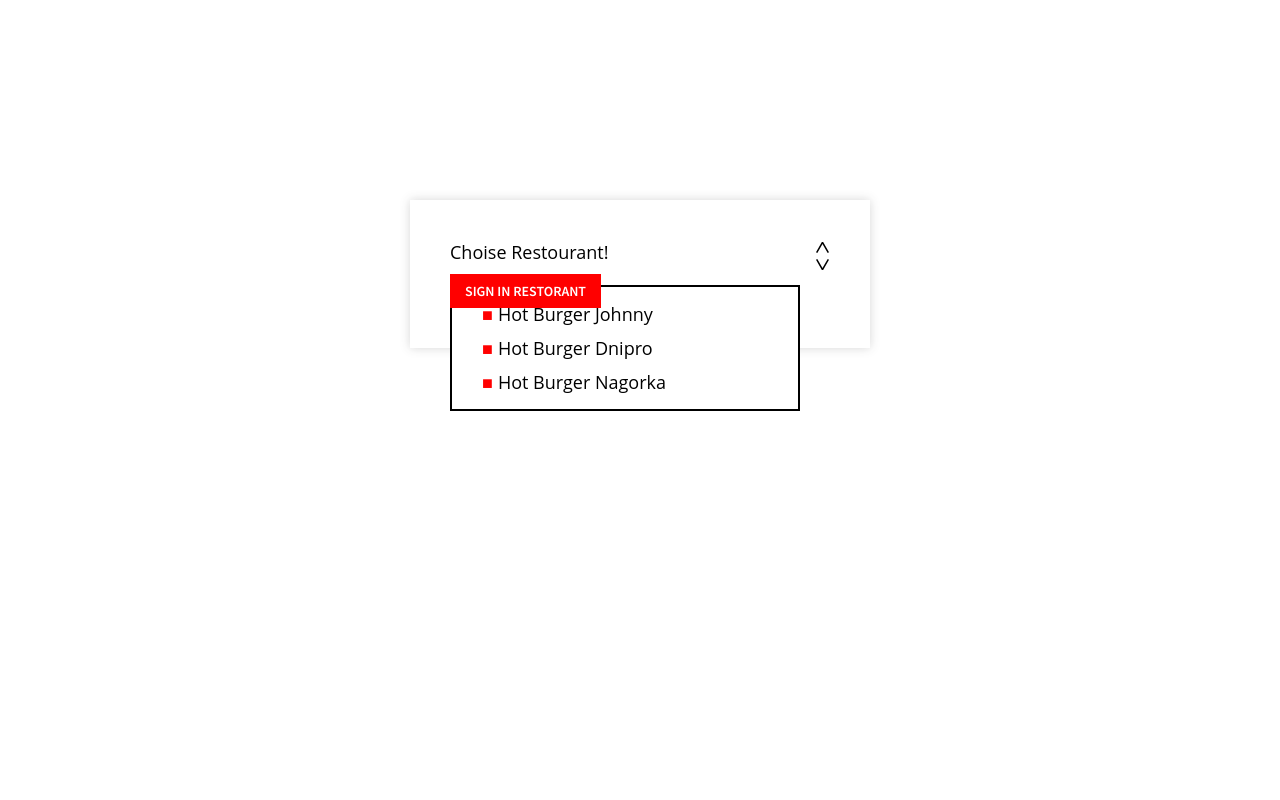
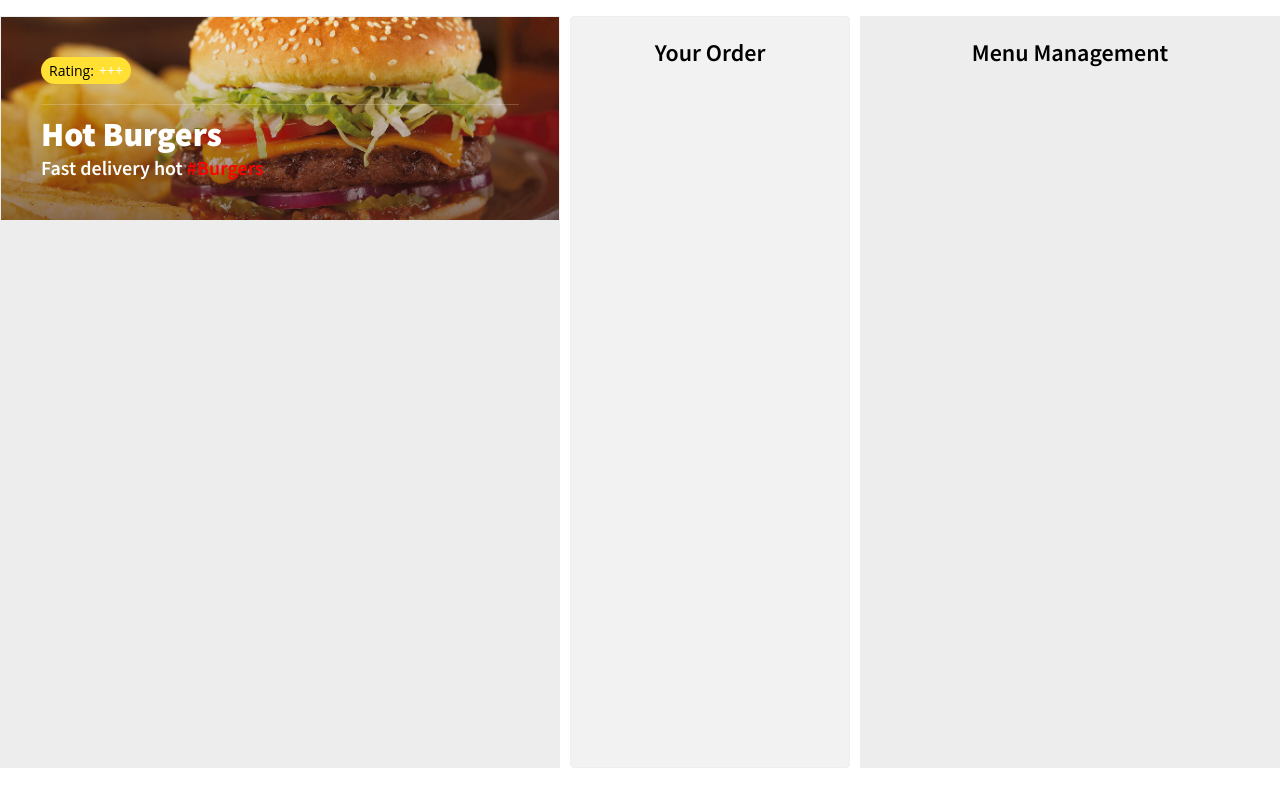
Before and after one commit to excelsiooor/reactBurgerShop, a React (Create React App) app: page / in a window 1280 px wide. Built offline with nearby package versions, Linux system fonts and the light colour scheme.

Commit message:
Add app file, create new components

```diff
--- /dev/null
+++ b/src/components/App.js
@@ -0,0 +1,20 @@
+import React from 'react';
+import Header from './Header';
+import Order from './Order';
+import MenuAdmin from './MenuAdmin';
+
+class App extends React.Component {
+    render() {
+        return(
+            <div className='burger-paradise'>
+                <div className='menu'>
+                    <Header/>
+                </div>
+                <Order/>
+                <MenuAdmin/>
+            </div>
+        )
+    }
+}
+
+export default App;
--- /dev/null
+++ b/src/components/Header.js
@@ -0,0 +1,28 @@
+import React from 'react';
+
+class Header extends React.Component {
+    render() {
+        return (
+            <header className='top'>
+                <div className='wrap'>
+                    <div className='header-content'>
+                        <div className='header-rating'>
+                            <div className='header-rating_tag'>Rating:</div>
+                            <div className='header-rating_icon'>+++</div>
+                        </div>
+                        <div className='header-divider'></div>
+                        <h1 className='font-effect-fire-animation'>Hot Burgers</h1>
+                        <h3>
+                            <span>
+                                Fast delivery hot
+                                <span className='sub-header'> #Burgers</span>
+                            </span>
+                        </h3>
+                    </div>
+                </div>
+            </header>
+        )
+    }
+}
+
+export default Header;
--- a/src/components/Landing.js
+++ b/src/components/Landing.js
@@ -2,30 +2,57 @@
 import restaurants from "../sample-restaurants";
 
 class Landing extends React.Component {
+    state = {
+        display: false,
+        title: "",
+        url: ""
+    };
+
+    displayList = () => {
+        const {display} = this.state;
+        this.setState({display: !display});
+    }
+
+    getTitle = restaurant => {
+        const {title, url} = restaurant;
+        this.setState({title, url, display: false})
+    }
+
+    goToRestaurant = () => {
+        console.log('go to restaurant!')
+    }
+
     render(){
         return (
                 <div className="restaurant_select">
                 <div className="restaurant_select_top">
-                    <div className="restaurant_select_top-header, font-effect-outline">
-                        Choise Restourant!
+                    <div className="restaurant_select_top-cursour">
+                    <div
+                    onClick={this.displayList}
+                    className="restaurant_select_top-header, font-effect-outline">
+                        {this.state.title ? this.state.title : "Choise Restourant!"}
+                    </div>
                     </div>
                     <div className="arrow_picker">
                         <div className="arrow_picker-up"></div>
                         <div className="arrow_picker-down"></div>
                     </div>
                 </div>
+                {this.state.display?(
                 <div className="restaurant_select_bottom">
                     <ul>
                         {restaurants.map(restaurant=>{
-                                    return <li key={restaurant.id}>
-                                        {restaurant.title}
+                                    return <li
+                                    onClick={ () => this.getTitle(restaurant)}
+                                    key={restaurant.id}>{restaurant.title}
                                     </li>
                                 })
                         }
                     </ul>
                 </div>
+                ) :null}
 
-                <button>sign in restorant</button>
+                {this.state.title && !this.state.display ? <button onClick={this.goToRestaurant}>go to restaurant</button> : null}
             </div>
         )
     }
--- /dev/null
+++ b/src/components/MenuAdmin.js
@@ -0,0 +1,13 @@
+import React from 'react';
+
+class MenuAdmin extends React.Component {
+    render() {
+        return (
+            <div className='menu-admin'>
+                <h2>Menu Management</h2>
+            </div>
+        )
+    }
+}
+
+export default MenuAdmin;
--- /dev/null
+++ b/src/components/Order.js
@@ -0,0 +1,13 @@
+import React from 'react';
+
+class Order extends React.Component {
+    render() {
+        return (
+            <div className='order-wrap'>
+                <h2>Your Order</h2>
+            </div>
+        )
+    }
+}
+
+export default Order;
--- a/src/css/style.css
+++ b/src/css/style.css
@@ -582,6 +582,9 @@
   -webkit-box-pack: justify;
           justify-content: space-between;
 }
+.restaurant_select_top-cursour {
+  cursor: pointer;
+}
 .restaurant_select_top-header {
   font-size: 2.4rem;
   text-transform: uppercase;
--- a/src/index.js
+++ b/src/index.js
@@ -1,8 +1,8 @@
 import React from "react";
 import {render} from "react-dom";
-import Landing from "./components/Landing";
-import "./css/style.css"
+import App from "./components/App";
+import "./css/style.css";
 
 render(
-<Landing/>, document.querySelector('#root')
+<App/>, document.querySelector('#root')
 );
```
